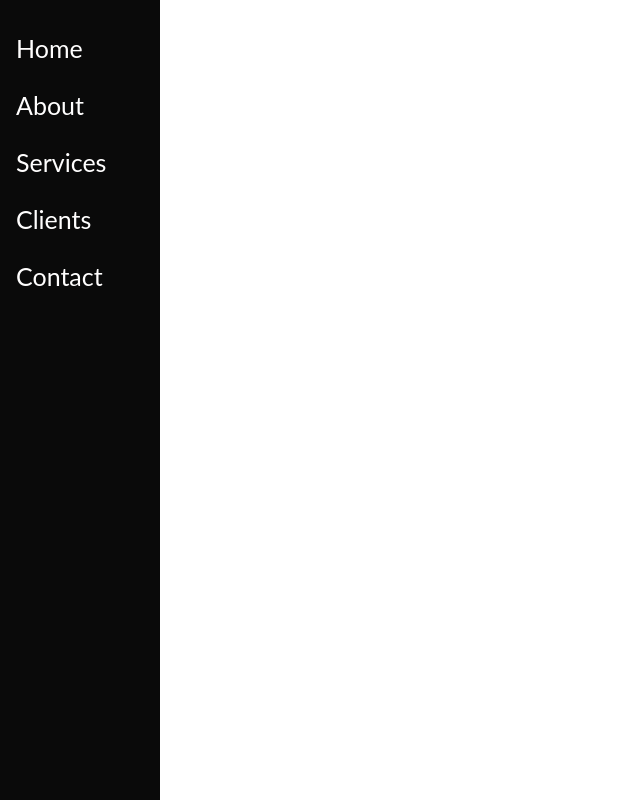
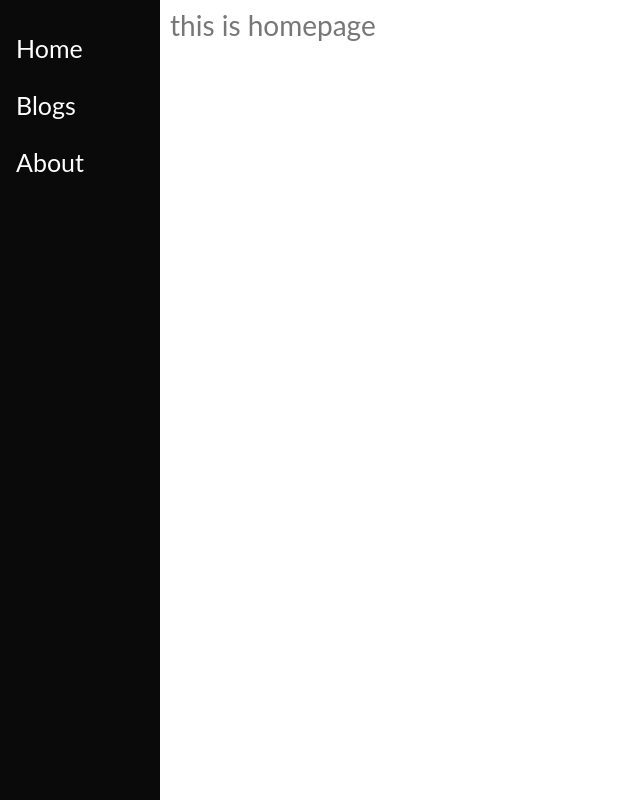
Before and after one commit to abhitidarbar/abhiti21, a Django app: page / in a window 1280 px wide. Shown: the whole page, without its empty margins (0-640 px from the left). Run offline with Django 3.2, Linux system fonts and the light colour scheme; some libraries are stand-ins or nearby versions.

Commit message:
AllBlogsAdded

```diff
--- a/abhiti21/urls.py
+++ b/abhiti21/urls.py
@@ -22,5 +22,6 @@ urlpatterns = [
     path('',views.home),
     path('home/',views.home,name="blog-home"),
     path('about/',views.about,name="blog-about"),
+    path('blogs/',views.blogs,name="all-blogs")
 
 ]
--- a/blog/templates/base.html
+++ b/blog/templates/base.html
@@ -8,7 +8,7 @@
         <link rel="SHORTCUT ICON" href="{% static 'images/abhiti.jpg' %}" type="image/x-icon" />
         <link rel="stylesheet" href="https://maxcdn.bootstrapcdn.com/bootstrap/3.3.7/css/bootstrap.min.css">
         <link rel="stylesheet" href="https://cdnjs.cloudflare.com/ajax/libs/font-awesome/4.7.0/css/font-awesome.min.css">
-        <link rel="stylesheet" href="static/css/mystyle.css">
+        <link rel="stylesheet" href="{% static 'css/mystyle.css' %}">
         <script src="{% static 'js/jquery.min.js' %}"></script>
         <script src="{% static 'js/bootstrap.min.js' %}"></script>
 
@@ -16,10 +16,9 @@
     <body>
         <div class="sidenav">
             <a href="{% url 'blog-home' %}">Home</a>
+            <a href="{% url 'all-blogs' %}">Blogs</a>
             <a href="{% url 'blog-about' %}">About</a>
-            <a href="#services">Services</a>
-            <a href="#clients">Clients</a>
-            <a href="#contact">Contact</a>
+
         </div>
         <div class="main">
             {% block content %}
--- /dev/null
+++ b/blog/templates/blogs.html
@@ -0,0 +1,5 @@
+{% extends "base.html" %}
+{% load static %}
+{% block content %}
+   this is blog
+{% endblock content %}
--- /dev/null
+++ b/blog/templates/index.html
@@ -0,0 +1,5 @@
+{% extends "base.html" %}
+{% load static %}
+{% block content %}
+ this is homepage
+{% endblock content %}
--- a/blog/views.py
+++ b/blog/views.py
@@ -2,7 +2,10 @@ from django.shortcuts import render
 
 # Create your views here.
 def home(request):
-    return render(request,'base.html')
+    return render(request,'index.html')
 
 def about(request):
     return render(request,'about.html')
+
+def blogs(request):
+    return render(request,'blogs.html')
```
